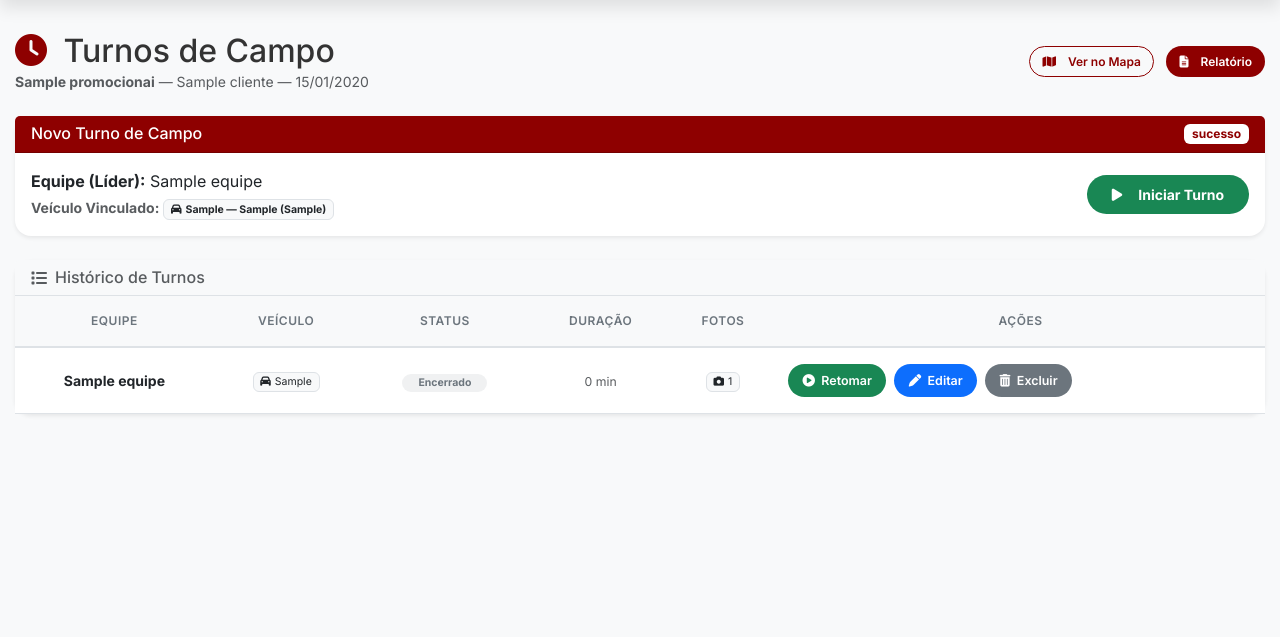
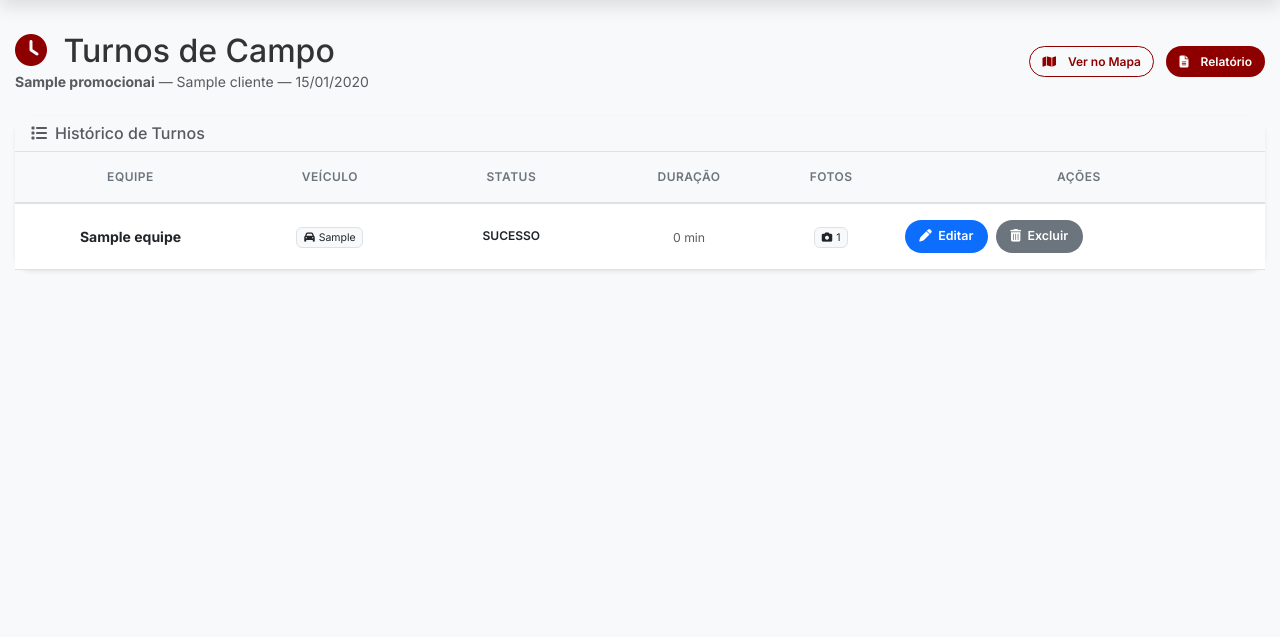
Before and after one commit to panfletagemrelampago/gestao, a Flask app: page /auditorias/turnos/1 in a window 1280 px wide. Shown: the part 62-699 px from the top of the page. Run offline with Flask 3, Linux system fonts and the light colour scheme; a user stored in the database is signed in; tables that the repository leaves empty hold one stand-in row (values such as "Sample post").

Commit message:
feat: reestruturação completa da lógica de turnos e máquina de estados

```diff
--- a/app/modules/api/routes.py
+++ b/app/modules/api/routes.py
@@ -138,88 +138,75 @@ def historico_gps(device_id):
 # ─────────────────────────────────────────────────────────────────────────────
 
 @api_bp.route('/turnos/iniciar', methods=['POST'])
-@perfil_required("admin", "funcionario")
+@perfil_required("funcionario")
 def iniciar_turno():
     """
     Inicia um novo turno de campo para uma ação promocional.
-    Corpo JSON: { acao_id, equipe_id, veiculo_id (opcional), observacoes (opcional) }
+    Corpo JSON: { acao_id }
     """
     data = request.get_json() or {}
     acao_id = data.get('acao_id')
-    equipe_id = data.get('equipe_id')
-    veiculo_id = data.get('veiculo_id')
-    observacoes = data.get('observacoes')
 
-    if not acao_id or not equipe_id:
-        return jsonify({"erro": "acao_id e equipe_id são obrigatórios"}), 400
-
-    acao = AcaoPromocional.query.get(acao_id)
-    if not acao:
-        return jsonify({"erro": "Ação não encontrada"}), 404
-
-    # Encerrar turnos anteriores antes de iniciar um novo
-    Turno.query.filter_by(acao_id=acao_id, status='ativo').update({'status': 'encerrado', 'fim': datetime.utcnow()})
-
-    # Se veiculo_id não foi passado, buscar o veículo vinculado à equipe
-    if not veiculo_id and equipe_id:
-        veiculo_vinculado = Veiculo.query.filter_by(
-            motorista_id=equipe_id,
-            status=True
-        ).first()
-        veiculo_id = veiculo_vinculado.id if veiculo_vinculado else None
+    if not acao_id:
+        return jsonify({"erro": "acao_id é obrigatório"}), 400
 
     try:
-        novo_turno = Turno(
-            acao_id=acao_id,
-            equipe_id=equipe_id,
-            veiculo_id=veiculo_id,
-            inicio=datetime.utcnow(),
-            status='ativo',
-            observacoes=observacoes
-        )
-        db.session.add(novo_turno)
-        db.session.commit()
-
+        from app.services.turno_service import TurnoService
+        novo_turno = TurnoService.iniciar_turno(acao_id, current_user)
         return jsonify({
             "status": "sucesso",
             "turno_id": novo_turno.id,
             "inicio": novo_turno.inicio.isoformat(),
             "mensagem": "Turno iniciado com sucesso"
         }), 201
+    except ValueError as e:
+        return jsonify({"erro": str(e)}), 400
     except Exception as e:
-        db.session.rollback()
         return jsonify({"erro": f"Erro ao iniciar turno: {str(e)}"}), 500
 
 
+@api_bp.route('/turnos/<int:turno_id>/pausar', methods=['POST'])
+@perfil_required("funcionario")
+def pausar_turno(turno_id):
+    """Pausa um turno em andamento."""
+    try:
+        from app.services.turno_service import TurnoService
+        TurnoService.pausar_turno(turno_id, current_user)
+        return jsonify({"status": "sucesso", "mensagem": "Turno pausado com sucesso"})
+    except ValueError as e:
+        return jsonify({"erro": str(e)}), 400
+    except Exception as e:
+        return jsonify({"erro": str(e)}), 500
+
+
+@api_bp.route('/turnos/<int:turno_id>/retomar', methods=['POST'])
+@perfil_required("funcionario")
+def retomar_turno(turno_id):
+    """Retoma um turno pausado."""
+    try:
+        from app.services.turno_service import TurnoService
+        TurnoService.retomar_turno(turno_id, current_user)
+        return jsonify({"status": "sucesso", "mensagem": "Turno retomado com sucesso"})
+    except ValueError as e:
+        return jsonify({"erro": str(e)}), 400
+    except Exception as e:
+        return jsonify({"erro": str(e)}), 500
+
+
 @api_bp.route('/turnos/<int:turno_id>/encerrar', methods=['POST'])
-@perfil_required("admin", "funcionario")
+@perfil_required("funcionario")
 def encerrar_turno(turno_id):
-    """Encerra um turno ativo, registrando o horário de fim."""
-    turno = Turno.query.get_or_404(turno_id)
-
-    if turno.status == 'encerrado':
-        return jsonify({"erro": "Turno já foi encerrado"}), 400
-
+    """Encerra um turno ativo ou pausado."""
     data = request.get_json() or {}
-
+    obs = data.get('observacoes')
     try:
-        turno.fim = datetime.utcnow()
-        turno.status = 'encerrado'
-        if data.get('observacoes'):
-            turno.observacoes = data.get('observacoes')
-        db.session.commit()
-
-        return jsonify({
-            "status": "sucesso",
-            "turno_id": turno.id,
-            "inicio": turno.inicio.isoformat(),
-            "fim": turno.fim.isoformat(),
-            "duracao_minutos": turno.duracao_minutos,
-            "mensagem": "Turno encerrado com sucesso"
-        })
+        from app.services.turno_service import TurnoService
+        TurnoService.encerrar_turno(turno_id, current_user, obs)
+        return jsonify({"status": "sucesso", "mensagem": "Turno encerrado com sucesso"})
+    except ValueError as e:
+        return jsonify({"erro": str(e)}), 400
     except Exception as e:
-        db.session.rollback()
-        return jsonify({"erro": f"Erro ao encerrar turno: {str(e)}"}), 500
+        return jsonify({"erro": str(e)}), 500
 
 
 
--- a/app/modules/auditorias/routes.py
+++ b/app/modules/auditorias/routes.py
@@ -14,17 +14,17 @@ from app.models.equipe import Equipe
 from app.models.veiculo import Veiculo
 from app.models.cliente import Cliente
 from app.services.cloudinary_service import CloudinaryService
+from app.services.turno_service import TurnoService
 from app.extensions import db
 from app.decorators.auth_decorators import perfil_required
 
 auditorias_bp = Blueprint('auditorias', __name__)
 
 # =============================
-# HELPER: CONVERTER PARA TIMEZONE LOCAL (GMT-3)
+# HELPER: CONVERTER PARA TIMEZONE LOCAL (GMT-4)
 # =============================
 def get_local_now():
     """Retorna datetime atual no fuso de Cuiabá (GMT-4) sem usar pytz"""
-    # UTC -> Cuiabá (GMT-4)
     return datetime.now(timezone.utc).astimezone(timezone(timedelta(hours=-4))).replace(tzinfo=None)
 
 def to_local_tz(dt):
@@ -101,31 +101,21 @@ def registrar():
             return redirect(url_for('auditorias.registrar', acao_id=acao_id))
 
         # 🔥 TURNO ATIVO (GARANTIR EXISTÊNCIA)
-        turno_ativo = Turno.query.filter_by(
-            acao_id=acao_id,
-            status='ativo'
+        turno_ativo = Turno.query.filter(
+            Turno.acao_id == acao_id,
+            Turno.status == 'em andamento'
         ).first()
 
         if not turno_ativo:
-            # Lógica de busca de veículo robusta para criação automática
-            veiculo_vinculado = Veiculo.query.filter_by(motorista_id=acao.lider_equipe_id).first()
-            if not veiculo_vinculado and acao.lider:
-                nome_lider = acao.lider.nome.split()[0]
-                veiculo_vinculado = Veiculo.query.filter(Veiculo.modelo.ilike(f"%{nome_lider}%")).first()
-
-            if not veiculo_vinculado:
-                veiculo_vinculado = Veiculo.query.filter_by(status=True).first()
-
-            veiculo_id = veiculo_vinculado.id if veiculo_vinculado else None
-
-            turno_ativo = Turno(
-                acao_id=acao_id,
-                equipe_id=acao.lider_equipe_id,
-                veiculo_id=veiculo_id,
-                status='ativo'
-            )
-            db.session.add(turno_ativo)
-            db.session.commit()
+            if current_user.tipo_usuario == 'funcionario':
+                try:
+                    turno_ativo = TurnoService.iniciar_turno(acao_id, current_user)
+                except ValueError as e:
+                    flash(str(e), 'danger')
+                    return redirect(url_for('auditorias.registrar', acao_id=acao_id))
+            else:
+                flash('Não há turno em andamento para esta ação. Peça ao funcionário para iniciar um turno.', 'warning')
+                return redirect(url_for('auditorias.registrar', acao_id=acao_id))
 
         foto_url = CloudinaryService.upload_image(foto)
         if not foto_url:
@@ -173,19 +163,14 @@ def registrar():
 # TELA DE TURNOS
 # =============================
 @auditorias_bp.route('/turnos/<int:acao_id>')
-@perfil_required("admin", "funcionario")
+@perfil_required("admin", "funcionario", "cliente")
 def turnos(acao_id):
-    acao = AcaoPromocional.query.get_or_404(acao_id)
+    from app.utils.security_helpers import get_acao_segura
+    acao = get_acao_segura(acao_id)
 
     # Forçar carregamento do líder para garantir vínculo do veículo
     if acao.lider_equipe_id and not acao.lider:
         acao.lider = Equipe.query.get(acao.lider_equipe_id)
-
-    # Funcionário só pode ver turnos de ações em que é líder
-    if current_user.tipo_usuario == 'funcionario':
-        if acao.lider_equipe_id != current_user.id:
-            flash('Acesso negado.', 'danger')
-            return redirect(url_for('auditorias.listar'))
 
     equipes = Equipe.query.filter_by(status=True).all()
     veiculos = Veiculo.query.filter_by(status=True).all()
@@ -240,69 +225,48 @@ def relatorio(acao_id):
 
 
 # =============================
-# TURNOS (CRUD)
+# TURNOS (MÁQUINA DE ESTADOS)
 # =============================
 @auditorias_bp.route('/turno/iniciar/<int:acao_id>', methods=['POST'])
-@perfil_required("admin", "funcionario")
+@perfil_required("funcionario")
 def iniciar_turno(acao_id):
-    acao = AcaoPromocional.query.get_or_404(acao_id)
-    Turno.query.filter_by(acao_id=acao_id, status='ativo').update({
-        'status': 'encerrado',
-        'fim': get_local_now()
-    })
-
-    # Busca robusta de veículo
-    veiculo_vinculado = Veiculo.query.filter_by(motorista_id=acao.lider_equipe_id).first()
-    if not veiculo_vinculado and acao.lider:
-        nome_lider = acao.lider.nome.split()[0]
-        veiculo_vinculado = Veiculo.query.filter(Veiculo.modelo.ilike(f"%{nome_lider}%")).first()
-    if not veiculo_vinculado:
-        veiculo_vinculado = Veiculo.query.filter_by(status=True).first()
-
-    veiculo_id = veiculo_vinculado.id if veiculo_vinculado else None
-
-    turno = Turno(
-        acao_id=acao_id,
-        equipe_id=acao.lider_equipe_id,
-        veiculo_id=veiculo_id,
-        status='ativo'
-    )
-    db.session.add(turno)
-    db.session.commit()
-    flash('Turno iniciado!', 'success')
+    try:
+        TurnoService.iniciar_turno(acao_id, current_user)
+        flash('Turno iniciado!', 'success')
+    except ValueError as e:
+        flash(str(e), 'danger')
     return redirect(url_for('auditorias.turnos', acao_id=acao_id))
 
 
-@auditorias_bp.route('/turno/encerrar/<int:turno_id>')
-@perfil_required("admin", "funcionario")
-def encerrar_turno(turno_id):
-    turno = Turno.query.get_or_404(turno_id)
-    turno.status = 'encerrado'
-    turno.fim = get_local_now()
-    db.session.commit()
-    # Retornar JSON para compatibilidade com fetch() do frontend
-    return jsonify({'status': 'sucesso', 'mensagem': 'Turno encerrado.'})
+@auditorias_bp.route('/turno/pausar/<int:turno_id>', methods=['POST'])
+@perfil_required("funcionario")
+def pausar_turno(turno_id):
+    try:
+        TurnoService.pausar_turno(turno_id, current_user)
+        return jsonify({'status': 'sucesso', 'mensagem': 'Turno pausado.'})
+    except ValueError as e:
+        return jsonify({'status': 'erro', 'mensagem': str(e)}), 400
 
 
-@auditorias_bp.route('/turno/retomar/<int:turno_id>')
-@perfil_required("admin", "funcionario")
+@auditorias_bp.route('/turno/retomar/<int:turno_id>', methods=['POST'])
+@perfil_required("funcionario")
 def retomar_turno(turno_id):
-    """Retoma um turno que estava pausado/encerrado, reativando-o."""
-    turno = Turno.query.get_or_404(turno_id)
-    acao_id = turno.acao_id
+    try:
+        TurnoService.retomar_turno(turno_id, current_user)
+        return jsonify({'status': 'sucesso', 'mensagem': 'Turno retomado.'})
+    except ValueError as e:
+        return jsonify({'status': 'erro', 'mensagem': str(e)}), 400
 
-    # Encerrar qualquer turno ativo antes de retomar este
-    Turno.query.filter_by(acao_id=acao_id, status='ativo').update({
-        'status': 'encerrado',
-        'fim': get_local_now()
-    })
 
-    # Retomar the turno selecionado
-    turno.status = 'ativo'
-    turno.fim = None  # Limpa o horário de fim ao retomar
-    db.session.commit()
-
-    return jsonify({'status': 'sucesso', 'mensagem': 'Turno retomado com sucesso.'})
+@auditorias_bp.route('/turno/encerrar/<int:turno_id>', methods=['POST'])
+@perfil_required("funcionario")
+def encerrar_turno(turno_id):
+    obs = request.form.get('observacoes')
+    try:
+        TurnoService.encerrar_turno(turno_id, current_user, obs)
+        return jsonify({'status': 'sucesso', 'mensagem': 'Turno encerrado.'})
+    except ValueError as e:
+        return jsonify({'status': 'erro', 'mensagem': str(e)}), 400
 
 
 @auditorias_bp.route('/turno/cancelar/<int:turno_id>')
@@ -334,7 +298,6 @@ def editar_turno(turno_id):
 @perfil_required("admin")
 def excluir_turno(turno_id):
     turno = Turno.query.get_or_404(turno_id)
-    acao_id = turno.acao_id
     try:
         # Excluir fotos vinculadas ao turno antes de excluir o turno
         FotoAuditoria.query.filter_by(turno_id=turno_id).delete()
--- a/app/templates/auditorias/turnos.html
+++ b/app/templates/auditorias/turnos.html
@@ -24,8 +24,8 @@
     </div>
 </div>
 
-<!-- SEÇÃO: INICIAR NOVO TURNO -->
-{% if current_user.tipo_usuario in ['admin', 'funcionario'] %}
+<!-- SEÇÃO: INICIAR NOVO TURNO (APENAS FUNCIONÁRIO) -->
+{% if current_user.tipo_usuario == 'funcionario' %}
 <div class="card border-0 shadow-sm rounded-4 mb-4">
     <div class="card-header text-white d-flex justify-content-between align-items-center" style="background:#8E0000;">
         <h6 class="mb-0">Novo Turno de Campo</h6>
@@ -92,6 +92,19 @@
     }
     #lista-turnos .table tbody td { vertical-align: middle; padding: 0.75rem 1rem; }
 
+    /* ── Status badges ── */
+    .status-badge {
+        display: inline-block;
+        padding: 0.35rem 0.75rem;
+        border-radius: 20px;
+        font-size: 0.75rem;
+        font-weight: 600;
+        text-transform: uppercase;
+    }
+    .status-em-andamento { background: #d4edda; color: #155724; }
+    .status-pausado { background: #fff3cd; color: #856404; }
+    .status-finalizado { background: #e2e3e5; color: #383d41; }
+
     /* ── Botões de ação ── */
     .btn-turno {
         display: inline-flex; align-items: center; gap: 0.4rem;
@@ -100,8 +113,9 @@
         transition: all 0.2s; white-space: nowrap; color: #fff !important;
     }
     .btn-turno:hover { opacity: 0.85; transform: translateY(-1px); box-shadow: 0 2px 5px rgba(0,0,0,0.1); }
-    .btn-turno-parar    { background: #dc3545; }
+    .btn-turno-pausar   { background: #ffc107; }
     .btn-turno-retomar  { background: #198754; }
+    .btn-turno-encerrar { background: #dc3545; }
     .btn-turno-editar   { background: #0d6efd; }
     .btn-turno-excluir  { background: #6c757d; }
 
@@ -110,6 +124,7 @@
 
 <script>
     const ACAO_ID = {{ acao.id }};
+    const USER_TYPE = '{{ current_user.tipo_usuario }}';
 
     async function carregarTurnos() {
         try {
@@ -142,9 +157,17 @@
                         <tbody>`;
 
             data.turnos.forEach(t => {
-                const statusBadge = t.status === 'ativo'
-                    ? '<span class="badge rounded-pill bg-success bg-opacity-10 text-success px-3">Ativo</span>'
-                    : '<span class="badge rounded-pill bg-secondary bg-opacity-10 text-secondary px-3">Encerrado</span>';
+                // Status badge com cores consistentes
+                let statusBadge = '';
+                if (t.status === 'em andamento') {
+                    statusBadge = '<span class="status-badge status-em-andamento">Em Andamento</span>';
+                } else if (t.status === 'pausado') {
+                    statusBadge = '<span class="status-badge status-pausado">Pausado</span>';
+                } else if (t.status === 'finalizado') {
+                    statusBadge = '<span class="status-badge status-finalizado">Finalizado</span>';
+                } else {
+                    statusBadge = '<span class="status-badge">' + t.status + '</span>';
+                }
 
                 const veiculo = t.veiculo_placa
                     ? `<span class="badge bg-light text-dark border fw-normal"><i class="fas fa-car me-1"></i>${t.veiculo_placa}</span>`
@@ -154,17 +177,27 @@
                 const fotos = `<span class="badge bg-light text-dark border fw-normal"><i class="fas fa-camera me-1"></i>${t.total_fotos || 0}</span>`;
 
                 let acoes = '<div class="acoes-turno">';
-                {% if current_user.tipo_usuario in ['admin', 'funcionario'] %}
-                if (t.status === 'ativo') {
-                    // Turno ativo: mostrar Parar, Editar, Excluir
-                    acoes += `<button onclick="encerrar(${t.id})" class="btn-turno btn-turno-parar"><i class="fas fa-stop-circle"></i> Parar</button>`;
-                } else {
-                    // Turno encerrado: mostrar Retomar
-                    acoes += `<button onclick="retomar(${t.id})" class="btn-turno btn-turno-retomar"><i class="fas fa-play-circle"></i> Retomar</button>`;
+
+                // Mostrar botões apenas para funcionários
+                if (USER_TYPE === 'funcionario') {
+                    if (t.status === 'em andamento') {
+                        // Turno em andamento: Pausar, Encerrar
+                        acoes += `<button onclick="pausar(${t.id})" class="btn-turno btn-turno-pausar"><i class="fas fa-pause-circle"></i> Pausar</button>`;
+                        acoes += `<button onclick="encerrar(${t.id})" class="btn-turno btn-turno-encerrar"><i class="fas fa-stop-circle"></i> Encerrar</button>`;
+                    } else if (t.status === 'pausado') {
+                        // Turno pausado: Retomar, Encerrar
+                        acoes += `<button onclick="retomar(${t.id})" class="btn-turno btn-turno-retomar"><i class="fas fa-play-circle"></i> Retomar</button>`;
+                        acoes += `<button onclick="encerrar(${t.id})" class="btn-turno btn-turno-encerrar"><i class="fas fa-stop-circle"></i> Encerrar</button>`;
+                    }
+                    // Turno finalizado: sem ações
                 }
-                acoes += `<button onclick="editar(${t.id})" class="btn-turno btn-turno-editar"><i class="fas fa-pen"></i> Editar</button>`;
-                acoes += `<button onclick="excluir(${t.id})" class="btn-turno btn-turno-excluir"><i class="fas fa-trash-alt"></i> Excluir</button>`;
-                {% endif %}
+
+                // Admin pode editar e excluir
+                if (USER_TYPE === 'admin') {
+                    acoes += `<button onclick="editar(${t.id})" class="btn-turno btn-turno-editar"><i class="fas fa-pen"></i> Editar</button>`;
+                    acoes += `<button onclick="excluir(${t.id})" class="btn-turno btn-turno-excluir"><i class="fas fa-trash-alt"></i> Excluir</button>`;
+                }
+
                 acoes += '</div>';
 
                 html += `
@@ -185,37 +218,62 @@
         }
     }
 
-    async function encerrar(id) {
-        if (confirm('Deseja encerrar este turno?')) {
+    async function pausar(id) {
+        if (confirm('Deseja pausar este turno?')) {
             try {
-                const resp = await fetch('/auditorias/turno/encerrar/' + id);
+                const resp = await fetch('/auditorias/turno/pausar/' + id, { method: 'POST' });
                 const data = await resp.json();
                 if (data.status === 'sucesso') {
                     carregarTurnos();
+                    alert('Turno pausado com sucesso!');
                 } else {
-                    alert('Erro ao encerrar turno: ' + (data.mensagem || 'Tente novamente.'));
+                    alert('Erro: ' + (data.mensagem || data.erro || 'Tente novamente.'));
                 }
             } catch (err) {
-                console.error('Erro ao encerrar turno:', err);
+                console.error('Erro ao pausar turno:', err);
                 alert('Erro de comunicação. Tente novamente.');
             }
         }
     }
 
     async function retomar(id) {
-        if (confirm('Deseja retomar este turno? O turno ativo atual (se houver) será encerrado.')) {
+        if (confirm('Deseja retomar este turno?')) {
             try {
-                const resp = await fetch('/auditorias/turno/retomar/' + id);
+                const resp = await fetch('/auditorias/turno/retomar/' + id, { method: 'POST' });
                 const data = await resp.json();
                 if (data.status === 'sucesso') {
                     carregarTurnos();
+                    alert('Turno retomado com sucesso!');
                 } else {
-                    alert('Erro ao retomar turno: ' + (data.mensagem || 'Tente novamente.'));
+                    alert('Erro: ' + (data.mensagem || data.erro || 'Tente novamente.'));
                 }
             } catch (err) {
                 console.error('Erro ao retomar turno:', err);
                 alert('Erro de comunicação. Tente novamente.');
             }
+        }
+    }
+
+    async function encerrar(id) {
+        const obs = prompt('Deseja adicionar uma observação ao encerrar?');
+        if (obs === null) return; // Cancelado
+
+        try {
+            const resp = await fetch('/auditorias/turno/encerrar/' + id, {
+                method: 'POST',
+                headers: { 'Content-Type': 'application/x-www-form-urlencoded' },
+                body: 'observacoes=' + encodeURIComponent(obs)
+            });
+            const data = await resp.json();
+            if (data.status === 'sucesso') {
+                carregarTurnos();
+                alert('Turno encerrado com sucesso!');
+            } else {
+                alert('Erro: ' + (data.mensagem || data.erro || 'Tente novamente.'));
+            }
+        } catch (err) {
+            console.error('Erro ao encerrar turno:', err);
+            alert('Erro de comunicação. Tente novamente.');
         }
     }
 
@@ -226,6 +284,7 @@
                 const data = await resp.json();
                 if (data.status === 'sucesso') {
                     carregarTurnos();
+                    alert('Turno excluído com sucesso!');
                 } else {
                     alert('Erro ao excluir turno: ' + (data.mensagem || 'Tente novamente.'));
                 }
```
Also changed, not shown: app/models/turno.py (+42 -9 lines), app/services/turno_service.py (added, +145 -0 lines).
